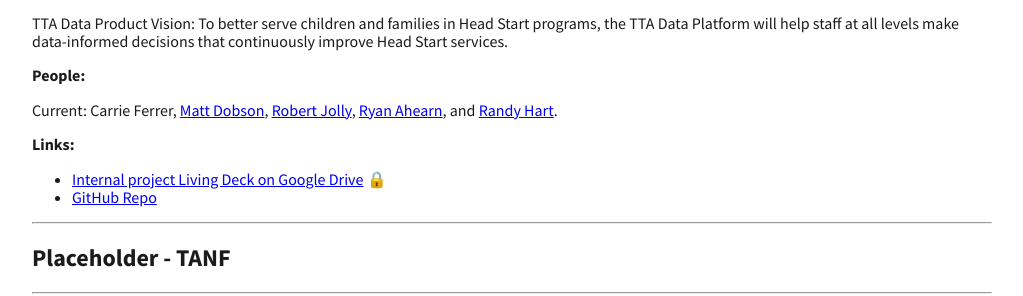
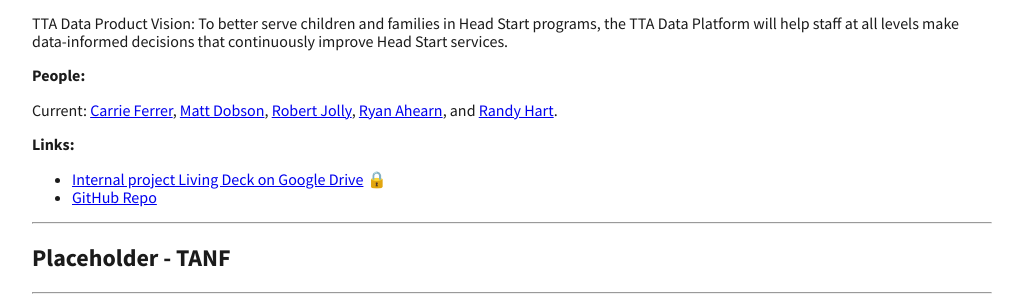
Before and after one commit to 18F/public-benefits, a Jekyll site: the page built from projects.md, in a window 1280 px wide and 900 px high, scrolled down 882 px. Shown: the part 160-456 px from the top of the window, without its empty margins (128-1151 px from the left). Built offline with Jekyll 4.4.1, drawn with Linux system fonts in a browser that asks for light colours; part of the change alters nothing that is shown.

```diff
--- a/projects.md
+++ b/projects.md
@@ -36,7 +36,7 @@ TTA Data Product Vision: To better serve children and families in Head Start pro
 
 **People:**
 
-Current: Carrie Ferrer, [Matt Dobson](https://github.com/matt-dobson), [Robert Jolly](https://github.com/iamjolly), [Ryan Ahearn](https://github.com/rahearn), and [Randy Hart](https://github.com/randyhart).
+Current: [Carrie Ferrer](https://github.com/carrielfeher), [Matt Dobson](https://github.com/matt-dobson), [Robert Jolly](https://github.com/iamjolly), [Ryan Ahearn](https://github.com/rahearn), and [Randy Hart](https://github.com/randyhart).
 
 **Links:**
 - [Internal project Living Deck on Google Drive](https://docs.google.com/presentation/d/1a59WpiUm2NW3tebcZqrMqo8Zj6Ofcfip8bOd_E2u5UI/edit?usp=sharing) 🔒
```
